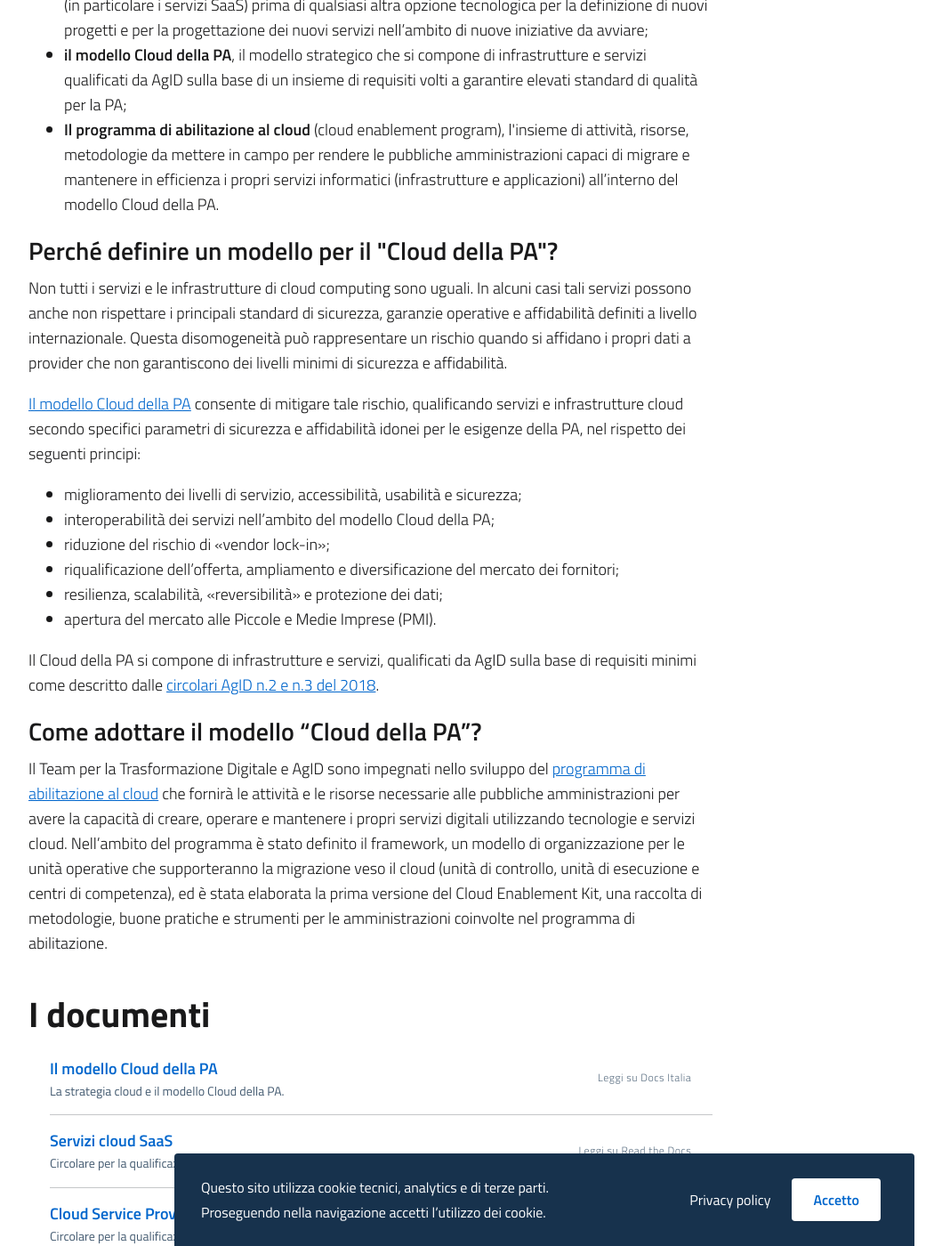
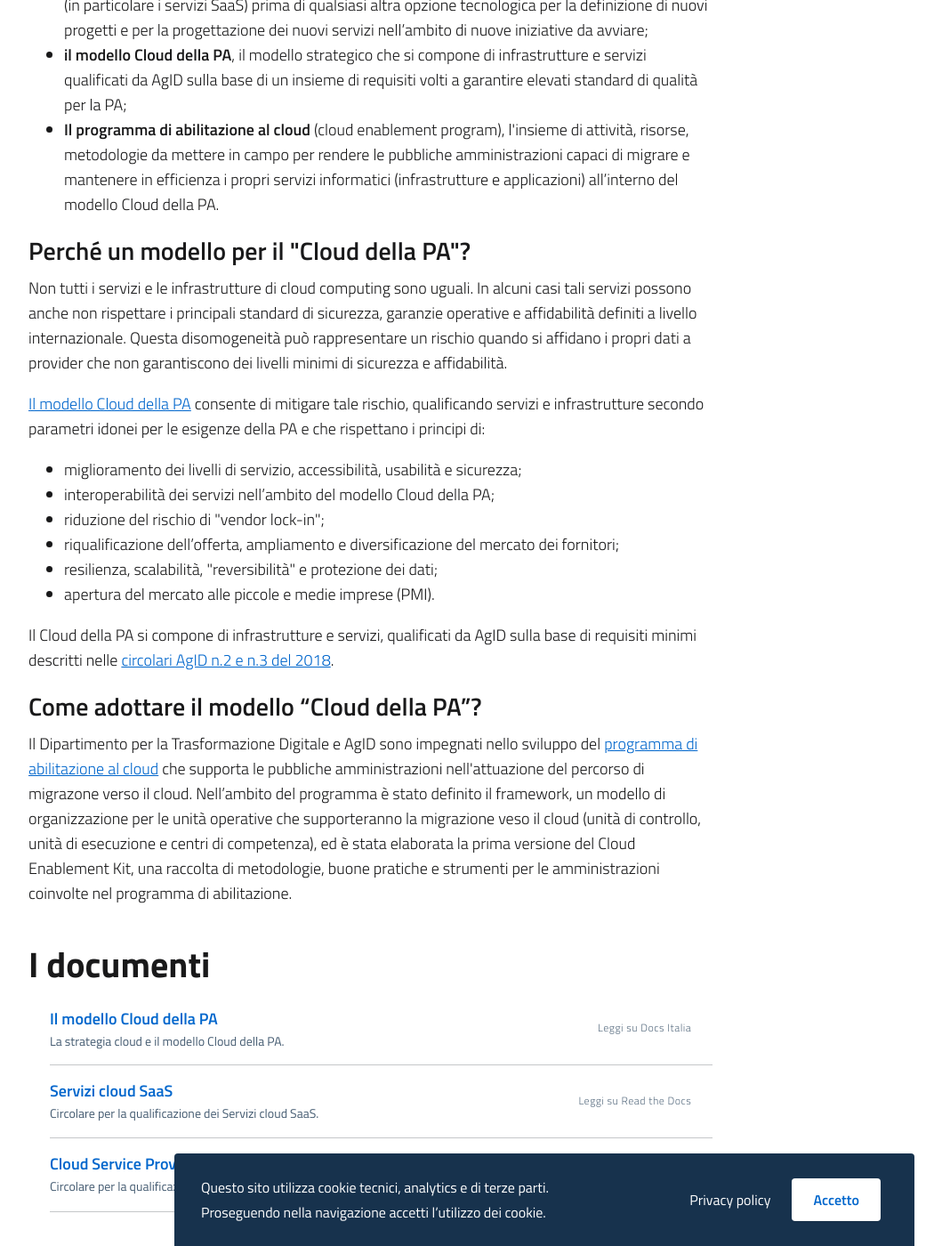
Before and after one commit to italia/cloud.italia.it, a Jekyll site: the page built from index.md, in a window 1280 px wide and 1400 px high, scrolled down 1684 px. Shown: the whole window at 89% size, without its empty margins (28-1087 px from the left). Built offline with Jekyll 4.4.1, drawn with Linux system fonts in a browser that asks for light colours; some of the changed text lies outside the part shown.

Commit message:
chore: fix index page

```diff
--- a/_includes/home/home-sections.html
+++ b/_includes/home/home-sections.html
@@ -9,8 +9,8 @@
 				<br>
 				<p markdown="1">
 
-                                Il Team per la Trasformazione Digitale, in collaborazione con l'Agenzia per l'Italia
-                                Digitale, ha realizzato il sito informativo <a href="https://cloud.italia.it">cloud.italia.it</a> con lo scopo di rendere
+                                Il Dipartimento per la Trasformazione Digitale, in collaborazione con l'Agenzia per l'Italia
+                                Digitale, gestisce il sito informativo <a href="https://cloud.italia.it">cloud.italia.it</a> con lo scopo di rendere
                                 pubblica la strategia sull’adozione del cloud computing nella Pubblica Amministrazione
                                 (PA) e raccogliere informazioni e strumenti utili alla realizzazione di tale strategia.
                                 Le diverse sezioni raccolgono i contenuti divulgativi, le istruzioni operative e le
@@ -102,7 +102,7 @@
                                 </li>
                             </ul>
                             </p>
-			          <h4><a id="strategia-cloud">Perché definire un modello per il "Cloud della PA"?</a></h4>
+			          <h4><a id="strategia-cloud">Perché un modello per il "Cloud della PA"?</a></h4>
 
                             <p>
                             Non tutti i servizi e le infrastrutture di cloud
@@ -118,29 +118,28 @@
                             <p>
                             <a href="https://docs.italia.it/italia/piano-triennale-ict/cloud-docs/">Il modello Cloud della PA</a> consente di mitigare tale
                             rischio, qualificando servizi e infrastrutture
-                            cloud secondo specifici parametri di sicurezza e
-                            affidabilità idonei per le esigenze della PA, nel
-                            rispetto dei seguenti principi:
+                            secondo parametri
+                            idonei per le esigenze della PA e che rispettano i principi di:
                             <ul>
                                 <li>miglioramento dei livelli di servizio, accessibilità, usabilità e sicurezza;</li>
                                 <li>interoperabilità dei servizi nell’ambito del modello Cloud della PA;</li>
-                                <li>riduzione del rischio di «vendor lock-in»;</li>
+                                <li>riduzione del rischio di "vendor lock-in";</li>
                                 <li>riqualificazione dell’offerta, ampliamento e diversificazione del mercato dei fornitori;</li>
-                                <li>resilienza, scalabilità, «reversibilità» e protezione dei dati;</li>
-                                <li>apertura del mercato alle Piccole e Medie Imprese (PMI).</li>
+                                <li>resilienza, scalabilità, "reversibilità" e protezione dei dati;</li>
+                                <li>apertura del mercato alle piccole e medie imprese (PMI).</li>
                             </ul>
                             </p>
                             <p>
                             Il Cloud della PA si compone di infrastrutture e
-                            servizi, qualificati da AgID sulla base di requisiti minimi come
-                            descritto dalle <a href="https://cloud.italia.it/projects/cloud-italia-circolari/it/latest/">circolari AgID
+                            servizi, qualificati da AgID sulla base di requisiti minimi
+                            descritti nelle <a href="https://cloud.italia.it/projects/cloud-italia-circolari/it/latest/">circolari AgID
                             n.2 e n.3 del 2018</a>.
                             </p>
 			<h4><a id="strategia-cloud">Come adottare il modello “Cloud della PA”?</a></h4>
                             <p>
-Il Team per la Trasformazione Digitale e AgID sono impegnati nello sviluppo del <a href="https://cloud.italia.it/it/cloud-enablement/">
-programma di abilitazione al cloud</a> che fornirà le attività e le risorse necessarie alle pubbliche amministrazioni
-per avere la capacità di creare, operare e mantenere i propri servizi digitali utilizzando tecnologie e servizi cloud.
+Il Dipartimento per la Trasformazione Digitale e AgID sono impegnati nello sviluppo del <a href="https://cloud.italia.it/it/cloud-enablement/">
+programma di abilitazione al cloud</a> che supporta le pubbliche amministrazioni
+nell'attuazione del percorso di migrazone verso il cloud.
  Nell’ambito del programma è stato definito il framework, un modello di organizzazione
 per le unità operative che supporteranno la migrazione veso il cloud (unità di
 controllo, unità di esecuzione e centri di competenza),
```
